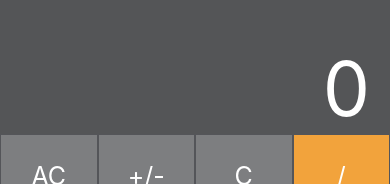
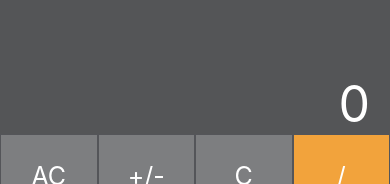
Before and after one commit to mateuszjanczak/calculator-react-native, a React Native app: screen / in a window 390 px wide. Shown: the part 288-472 px from the top of the page. Built offline with nearby package versions, Linux system fonts and the light colour scheme.

Commit message:
Fix for display

```diff
--- a/App.js
+++ b/App.js
@@ -453,7 +453,7 @@ export default class App extends React.Component {
                 <StatusBar style="auto"/>
 
                 <View style={[styles.result, isPortrait ? stylesPortrait.result : stylesLandscape.result]}>
-                    <Text style={styles.resultText}>{display}</Text>
+                    <Text adjustsFontSizeToFit numberOfLines={1} style={styles.resultText}>{display}</Text>
                 </View>
 
                 <View style={[styles.keys, isPortrait ? stylesPortrait.keys : stylesLandscape.keys]}>
@@ -480,7 +480,7 @@ const styles = StyleSheet.create({
         backgroundColor: "#545557"
     },
     resultText: {
-        fontSize: 75,
+        fontSize: 50,
         color: "white"
     },
     result: {
```
